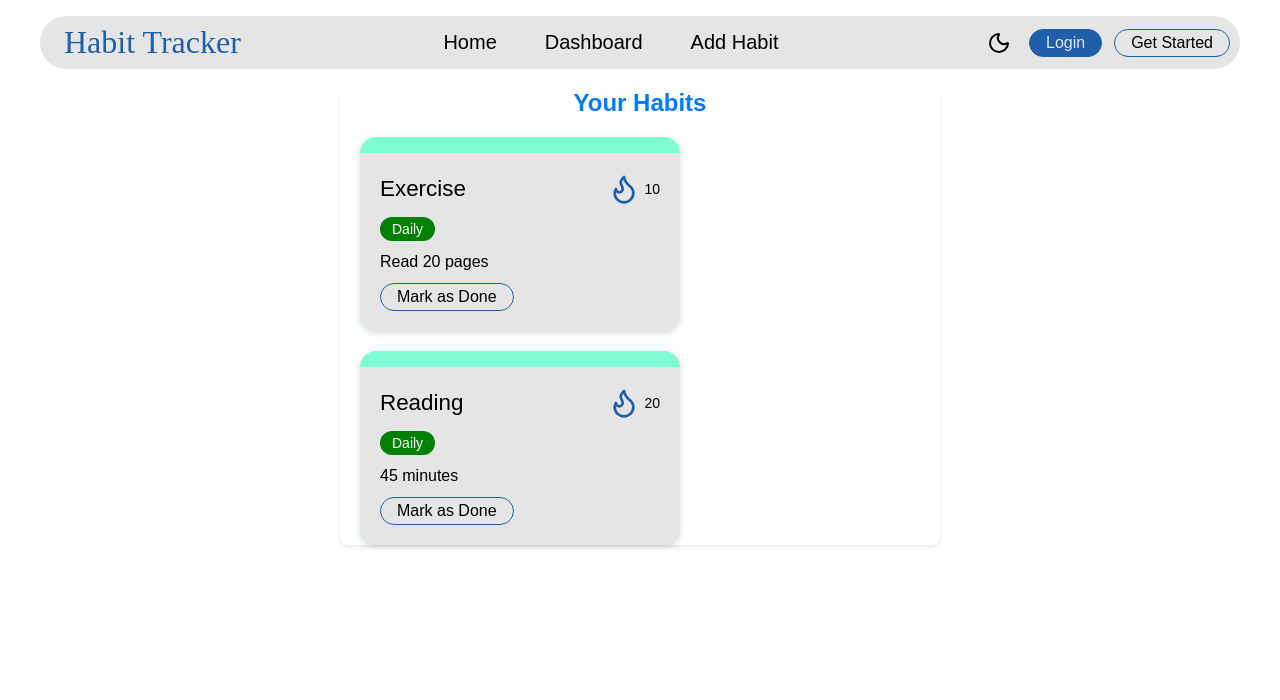
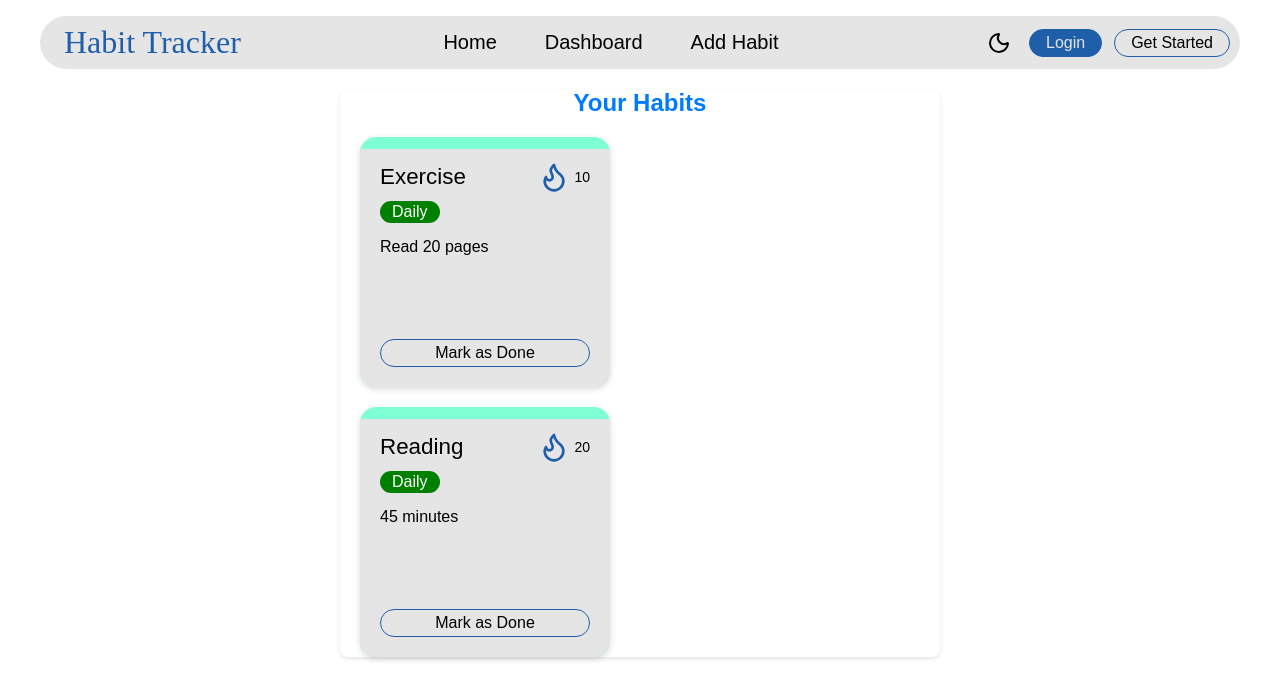
Before and after one commit to nirmit-1606/habit-tracker, a React (Create React App) app: page /HabitTracker/dashboard in a window 1280 px wide. Shown: the top 700 px of the page. Built offline with nearby package versions, Linux system fonts and the light colour scheme; no server answers; a web font is replaced by a local one.

Commit message:
update card style to have fix card height for better hover effect

```diff
--- a/src/components/styles/HabitCard.css
+++ b/src/components/styles/HabitCard.css
@@ -1,13 +1,13 @@
 .habit-card {
   background-color: aquamarine;
   border-radius: 16px;
-  padding-top: 16px;
+  padding-top: 12px;
   margin: 20px 0;
-  max-width: 320px;
-  position: relative;
+  width: 250px;
+  height: 250px;
   overflow: hidden;
   box-shadow: 0 2px 6px rgba(0, 0, 0, 0.15);
-  transition: transform 0.2s ease;
+  transition: padding 0.4s ease;
 }
 
 .habit-card:hover {
@@ -16,17 +16,23 @@
 
 .habit-card-content {
   background-color: var(--bg-secondary);
-  padding: 20px;
+  padding: 12px 20px 20px;
+  display: flex;
+  flex-direction: column;
+  height: 100%;
+  transition: border-radius 0.4s ease, box-shadow 0.2s ease;
 }
 
 .habit-card:hover .habit-card-content {
-  border-radius: 16px 16px 0 0;;
+  border-radius: 16px 16px 0 0;
+  box-shadow: 0 -2px 8px rgba(0, 0, 0, 0.5);
 }
 
 .habit-card-header {
   display: flex;
   justify-content: space-between;
   align-items: center;
+  margin-bottom: 8px;
 }
 
 .habit-card-header h3 {
@@ -46,12 +52,15 @@
   display: inline-block;
   background-color: green;
   color: white;
-  padding: 4px 12px;
+  padding: 2px 12px;
   border-radius: 999px;
-  font-size: 14px;
-  margin: 12px 0;
+  align-self: flex-start;
 }
 
 .habit-goal {
-  margin-bottom: 12px;
+  flex-grow: 1;
+  overflow: auto;
+  margin: 12px 0;
+  line-height: 1.5;
+  word-wrap: break-word;
 }
```
